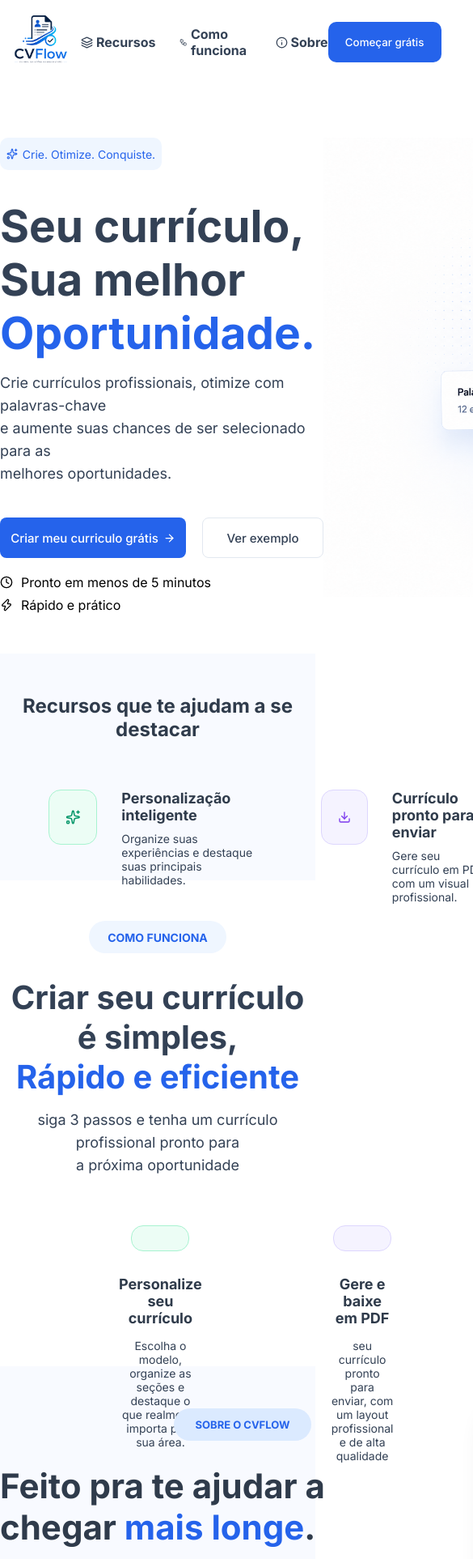
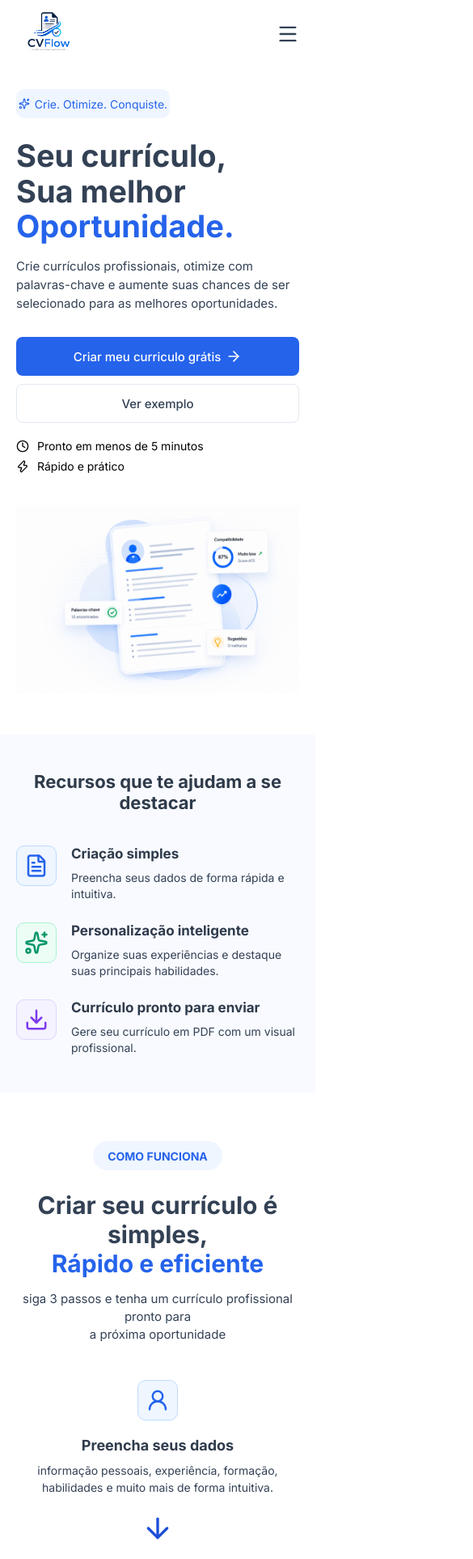
Before and after one commit to Dudu-Medeiros/CVFlow, a React (Vite) app in the folder Frontend/cvflow-frontend/: page / in a window 390 px wide. Shown: the top 1925 px of the page at 81% size, 585 px wide, since content can reach past the window. Built offline with nearby package versions, Linux system fonts and the light colour scheme.

Commit message:
fix: corrigindo responsividade para mobile/tablet/laptop

```diff
--- a/Frontend/cvflow-frontend/src/pages/Landing.css
+++ b/Frontend/cvflow-frontend/src/pages/Landing.css
@@ -1,13 +1,14 @@
 /* Formatações gerais */
 html {
   background-color: #FFF;
-
+  scroll-behavior: smooth;
 }
 
 * {
   margin: 0;
   padding: 0;
   font-family: "Inter", sans-serif;
+  box-sizing: border-box;
 }
 
 /* Header */
@@ -205,13 +206,8 @@ header {
   padding-left: 10px;
 }
 
-.caixa-right img:hover {
-  width: 860px;
-}
-
 .caixa-right img {
   width: 850px;
-  transition: 0.4s;
 }
 
 /* Seção 2 */
@@ -257,25 +253,39 @@ header {
   height: 100px;
 }
 
-.s2 .icon-recursos {
-  margin-right: 30px;
-  padding: 8px 20px 8px 20px;
-  border-radius: 15px;
+.s2 .icone {
+  width: 50px;
+  height: 50px;
+  min-width: 50px;
+  min-height: 50px;
+  flex-shrink: 0;
+  padding: 0;
+  border-radius: 10px;
+  margin-right: 15px;
 }
 
 .s2 .i1 {
+  display: flex;
+  align-items: center;
+  justify-content: center;
   background-color: #EFF6FF;
   border: 1px solid #BFDBFE;
   color: #2563EB;
 }
 
 .s2 .i2 {
+  display: flex;
+  align-items: center;
+  justify-content: center;
   background-color: #ECFDF5;
   border: 1px solid #A7F3D0;
   color: #059669;
 }
 
 .s2 .i3 {
+  display: flex;
+  align-items: center;
+  justify-content: center;
   background-color: #F5F3FF;
   border: 1px solid #DDD6FE;
   color: #7C3AED;
@@ -385,24 +395,35 @@ header {
   height: 200px;
 }
 
-.s3 .icon-recursos {
-  padding: 15px 15px 15px 15px;
-  border-radius: 15px;
+.s3 .icone {
+  width: 50px;
+  height: 50px;
+  padding: 0;
+  border-radius: 10px;
 }
 
 .s3 .i1 {
+  display: flex;
+  align-items: center;
+  justify-content: center;
   background-color: #EFF6FF;
   border: 1px solid #BFDBFE;
   color: #2563EB;
 }
 
 .s3 .i2 {
+  display: flex;
+  align-items: center;
+  justify-content: center;
   background-color: #ECFDF5;
   border: 1px solid #A7F3D0;
   color: #059669;
 }
 
 .s3 .i3 {
+  display: flex;
+  align-items: center;
+  justify-content: center;
   background-color: #F5F3FF;
   border: 1px solid #DDD6FE;
   color: #7C3AED;
@@ -598,6 +619,7 @@ footer .campo-img p {
   width: calc(100% - 80px);
 
   margin: 0 auto;
+  text-align: center;
   padding: 20px 0;
 
   border-top: 1px solid #E2E8F0;
@@ -607,3 +629,409 @@ footer .campo-img p {
   font-size: 13px;
   color: #64748B;
 }
+
+/* Responsividade */
+.menu-mobile,
+.mobile-nav {
+  display: none;
+}
+
+
+/* Maiores telas */
+@media (max-width:768px) {
+
+}
+
+/* Mobile */
+@media (max-width:480px) {
+  header {
+  height: auto;
+  position: relative;
+}
+
+.header-container {
+  height: 70px;
+  padding: 0 20px;
+  justify-content: space-between;
+  position: relative;
+  flex-wrap: wrap;
+}
+
+.logo img {
+  width: 80px;
+}
+
+.nav,
+.botoes-header {
+  display: none;
+}
+
+.menu-mobile {
+  display: flex;
+  align-items: center;
+  justify-content: center;
+
+  border: none;
+  background: transparent;
+  color: #334155;
+
+  cursor: pointer;
+}
+
+.mobile-nav {
+  display: flex;
+  flex-direction: column;
+
+  padding: 15px 20px 20px;
+
+  background-color: #FFF;
+  border-top: 1px solid #E2E8F0;
+  border-bottom: 1px solid #E2E8F0;
+
+  gap: 5px;
+}
+
+.mobile-nav a {
+  display: flex;
+  align-items: center;
+  gap: 10px;
+
+  padding: 14px 10px;
+
+  text-decoration: none;
+  color: #334155;
+
+  font-size: 15px;
+  font-weight: 500;
+
+  border-radius: 8px;
+}
+
+.mobile-nav a:hover {
+  background-color: #EFF6FF;
+  color: #2563EB;
+}
+
+.mobile-cadastro {
+  margin-top: 10px;
+
+  width: 100%;
+  height: 45px;
+
+  border: none;
+  border-radius: 8px;
+
+  background-color: #2563EB;
+  color: #FFF;
+
+  font-size: 15px;
+  font-weight: 500;
+
+  cursor: pointer;
+}
+
+.s1 {
+  flex-direction: column;
+  align-items: center;
+
+  margin-top: 40px;
+  padding: 0 20px;
+}
+
+.s1 .caixa-left {
+  width: 100%;
+}
+
+.s1 .badge {
+  width: 190px;
+  height: 36px;
+}
+
+.s1 .caixa-texto {
+  margin-top: 25px;
+}
+
+.s1 .caixa-texto h2 {
+  font-size: 38px;
+  line-height: 1.15;
+}
+
+.s1 .resumo {
+  padding-top: 15px;
+}
+
+.s1 .resumo p {
+  font-size: 15px;
+  line-height: 23px;
+}
+
+.s1 .resumo p {
+  display: inline;
+}
+
+.s1 .resumo p::after {
+  content: " ";
+}
+
+.s1 .caixa-botoes {
+  flex-direction: column;
+  gap: 10px;
+  margin-top: 30px;
+}
+
+.s1 .caixa-botoes button.b1-main,
+.s1 .caixa-botoes button.b2-main {
+  width: 100%;
+  height: 48px;
+}
+
+.area-tempo {
+  margin-top: 20px;
+}
+
+.area-tempo .c1-area-tempo span,
+.area-tempo .c2-area-tempo span {
+  font-size: 14px;
+}
+
+.s1 .caixa-right {
+  width: 100%;
+  display: flex;
+  justify-content: center;
+
+  margin-top: 40px;
+}
+
+.s1 .caixa-right img {
+  width: 100%;
+  max-width: 360px;
+  height: auto;
+}
+
+.s1 .caixa-right img:hover {
+  width: 100%;
+}
+
+.s2 {
+  height: auto;
+  margin-top: 50px;
+  padding: 45px 20px;
+}
+
+.s2 h2 {
+  padding-top: 0;
+  font-size: 22px;
+}
+
+.s2 .lista-recursos {
+  flex-direction: column;
+  gap: 25px;
+  margin-top: 40px;
+}
+
+.s2 .lista-recursos .r1,
+.s2 .lista-recursos .r2,
+.s2 .lista-recursos .r3 {
+  width: 100%;
+  height: auto;
+}
+
+.s2 .icone {
+  flex-shrink: 0;
+  margin-right: 18px;
+  width: 50px;
+  height: 50px;
+  border-radius: 10px;
+}
+
+.s2 .texto-recursos h3 {
+  font-size: 17px;
+}
+
+.s2 .texto-recursos p {
+  font-size: 14px;
+  line-height: 20px;
+}
+
+.s3 {
+  height: auto;
+  margin-top: 0;
+  padding: 60px 20px;
+}
+
+.s3 .badge {
+  width: 160px;
+  height: 36px;
+}
+
+.s3 .caixa-texto {
+  margin-top: 25px;
+}
+
+.s3 .caixa-texto h2 {
+  font-size: 30px;
+  line-height: 1.2;
+}
+
+.s3 .resumo p {
+  font-size: 15px;
+  line-height: 22px;
+}
+
+.s3 .lista-recursos {
+  flex-direction: column;
+  gap: 20px;
+  margin-top: 45px;
+}
+
+.s3 .lista-recursos .r1,
+.s3 .lista-recursos .r2,
+.s3 .lista-recursos .r3 {
+  width: 100%;
+  height: auto;
+}
+
+.s3 .arrow-blue {
+  transform: rotate(90deg);
+}
+
+.s3 .texto-recursos h3 {
+  margin-top: 20px;
+  margin-bottom: 10px;
+}
+
+.s3 .texto-recursos p {
+  font-size: 14px;
+  line-height: 21px;
+}
+
+.s4 {
+  height: auto;
+  padding: 60px 20px;
+}
+
+.s4 .box-s4 {
+  flex-direction: column;
+
+  padding-top: 0;
+  margin-bottom: 40px;
+}
+
+.s4 .box-left-s4 {
+  width: 100%;
+}
+
+.s4 .badge {
+  width: 160px;
+  height: 36px;
+  margin-bottom: 25px;
+}
+
+.s4 .caixa-texto {
+  width: 100%;
+  height: auto;
+}
+
+.s4 h2 {
+  font-size: 32px;
+  line-height: 1.2;
+}
+
+.s4 .caixa-texto .caixa-p {
+  margin-top: 25px;
+}
+
+.s4 .caixa-texto p {
+  font-size: 15px;
+  line-height: 23px;
+}
+
+.s4 .sobre-item {
+  flex-direction: column;
+  gap: 25px;
+  margin-top: 35px;
+}
+
+.s4 .textos-sobre {
+  width: 100%;
+}
+
+.s4 .textos-sobre p {
+  font-size: 14px;
+  line-height: 20px;
+}
+
+.s4 .box-right-s4 {
+  width: 100%;
+  display: flex;
+  justify-content: center;
+
+  margin-top: 40px;
+}
+
+.s4 .box-right-s4 img {
+  width: 100%;
+  max-width: 360px;
+  height: auto;
+}
+
+.s4 .box-bottom-s4 {
+  width: 100%;
+  height: auto;
+
+  flex-direction: column;
+  gap: 15px;
+
+  padding: 25px 15px;
+  box-sizing: border-box;
+
+  text-align: center;
+}
+
+.s4 .box-bottom-s4 .textos h4 {
+  font-size: 17px;
+}
+
+.s4 .box-bottom-s4 .textos p {
+  font-size: 14px;
+  line-height: 20px;
+}
+
+.s4 .box-bottom-s4 button {
+  width: 215px;
+}
+
+.footer-top {
+  flex-direction: column;
+  align-items: center;
+
+  padding: 35px 20px;
+
+  text-align: center;
+}
+
+footer .campo-img {
+  align-items: center;
+}
+
+.footer-nav {
+  margin-top: 25px;
+
+  flex-direction: column;
+  align-items: center;
+
+  gap: 15px;
+}
+
+.footer-bottom {
+  width: calc(100% - 40px);
+
+  text-align: center;
+
+  padding: 20px 0;
+}
+
+.footer-bottom p {
+  font-size: 12px;
+}
+}
--- a/Frontend/cvflow-frontend/src/pages/Landing.jsx
+++ b/Frontend/cvflow-frontend/src/pages/Landing.jsx
@@ -1,3 +1,5 @@
+import { useState } from 'react'
+
 import '../pages/Landing.css'
 import logo from '../assets/logo-cvflow-sem-fundo.png'
 import curriculoIlustrativo from '../assets/curriculo-picture-main.png'
@@ -19,10 +21,14 @@ import {
   ShieldCheck,
   LockKeyhole,
   CircleCheck,
-  Rocket
+  Rocket,
+  X,
+  Menu
 } from "lucide-react";
 
 const Landing = () => {
+  const [menuAberto, setMenuAberto] = useState(false)
+
   return (
   <>
     <header>
@@ -30,6 +36,8 @@ const Landing = () => {
         <div className='logo'>
           <img src={logo} alt="Logo CVFlow" />
         </div>
+
+      {/* Menu do desktop */}
       <nav>
         <ul className='nav'>
           <li>
@@ -51,7 +59,54 @@ const Landing = () => {
         <button className='cadastro'>Começar grátis</button>
       </div>
 
+      {/* Mobile */}
+      <button className='menu-mobile' onClick={() => setMenuAberto(!menuAberto)}>
+        {menuAberto ? <X size={28}/> : <Menu size={28}/>}
+      </button>
+
       </div>
+
+      {menuAberto && (
+        <nav className="mobile-nav">
+
+        <a
+          href="#recursos"
+          onClick={() => setMenuAberto(false)}
+        >
+          <Layers size={18}/>
+          Recursos
+        </a>
+
+        <a
+          href="#funcionamento"
+          onClick={() => setMenuAberto(false)}
+        >
+          <Workflow size={18}/>
+          Como funciona
+        </a>
+
+        <a
+          href="#sobre"
+          onClick={() => setMenuAberto(false)}
+        >
+          <Info size={18}/>
+            Sobre
+        </a>
+
+      <button
+        className="mobile-cadastro"
+        onClick={() => {
+          setMenuAberto(false);
+          // futuramente colocar navegação para criação *****
+        }}
+      >
+        Começar grátis
+      </button>
+
+    </nav>
+  )}
+
+
     </header>
 
     <main>
@@ -73,7 +128,7 @@ const Landing = () => {
             </div>
 
             <div className="caixa-botoes">
-              <button className='b1-main'>Criar meu curriculo grátis <ArrowRight size={15} className='arrow'/></button>
+              <button className='b1-main'>Criar meu curriculo grátis <ArrowRight size={26} className='arrow'/></button>
               <button className='b2-main'>Ver exemplo</button>
             </div>
 
@@ -102,21 +157,27 @@ const Landing = () => {
 
         <div className="lista-recursos">
           <div className="r1">
-            <FileText size={50} className='icon-recursos i1'/>
+            <div className="icone i1">
+              <FileText size={30} className='icon-recursos'/>
+            </div>
             <div className="texto-recursos">
               <h3>Criação simples</h3>
               <p>Preencha seus dados de forma rápida e intuitiva.</p>
             </div>
           </div>
           <div className="r2">
-            <Sparkles size={50} className='icon-recursos i2'/>
+            <div className="icone i2">
+              <Sparkles size={30} className='icon-recursos'/>
+            </div>
             <div className="texto-recursos">
               <h3>Personalização inteligente</h3>
               <p>Organize suas experiências e destaque suas principais habilidades.</p>
             </div>
           </div>
           <div className="r3">
-            <Download size={50} className='icon-recursos i3'/>
+            <div className="icone i3">
+              <Download size={30} className='icon-recursos'/>
+            </div>
             <div className="texto-recursos">
               <h3>Currículo pronto para enviar</h3>
               <p>Gere seu currículo em PDF com um visual profissional.</p>
@@ -139,7 +200,9 @@ const Landing = () => {
         </div>
         <div className="lista-recursos">
           <div className="r1">
-            <UserRound size={40} className='icon-recursos i1'/>
+            <div className='icone i1'>
+              <UserRound size={30} className='icon-recursos'/>
+            </div>
             <div className="texto-recursos">
               <h3>Preencha seus dados</h3>
               <p>informação pessoais, experiência, formação, habilidades e muito mais de forma intuitiva.</p>
@@ -147,7 +210,9 @@ const Landing = () => {
           </div>
           <ArrowRight size={40} className='arrow-blue'/>
           <div className="r2">
-            <SlidersHorizontal size={40} className='icon-recursos i2'/>
+            <div className="icone i2">
+              <SlidersHorizontal size={30} className='icon-recursos'/>
+            </div>
             <div className="texto-recursos">
               <h3>Personalize seu currículo</h3>
               <p>Escolha o modelo, organize as seções e destaque o que realmente importa para sua área.</p>
@@ -155,7 +220,9 @@ const Landing = () => {
           </div>
           <ArrowRight size={40} className='arrow-blue'/>
           <div className="r3">
-            <FileDown size={40} className='icon-recursos i3'/>
+            <div className="icone i3">
+              <FileDown size={30} className='icon-recursos'/>
+            </div>
             <div className="texto-recursos">
               <h3>Gere e baixe em PDF</h3>
               <p>seu currículo pronto para enviar, com um layout profissional e de alta qualidade</p>
```
